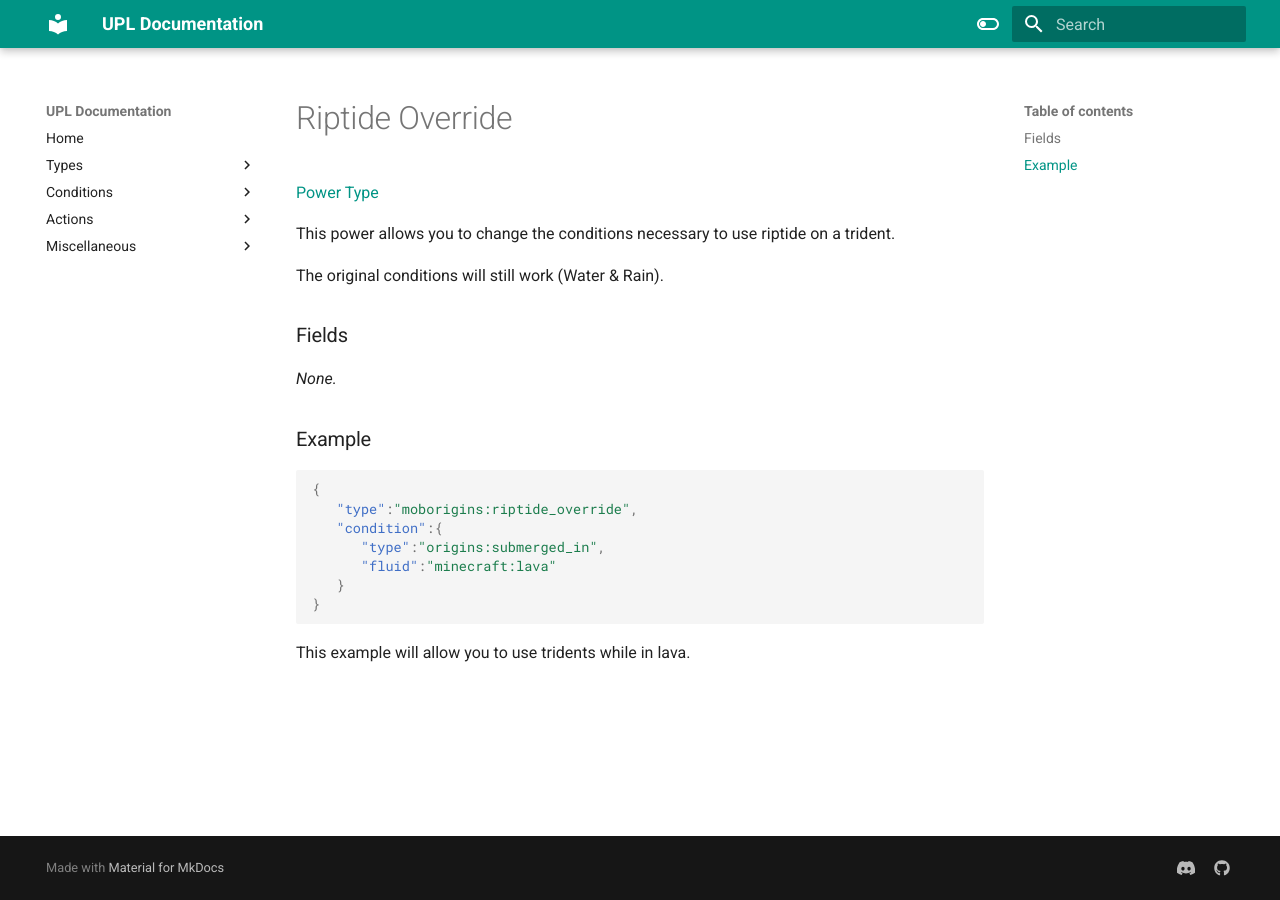
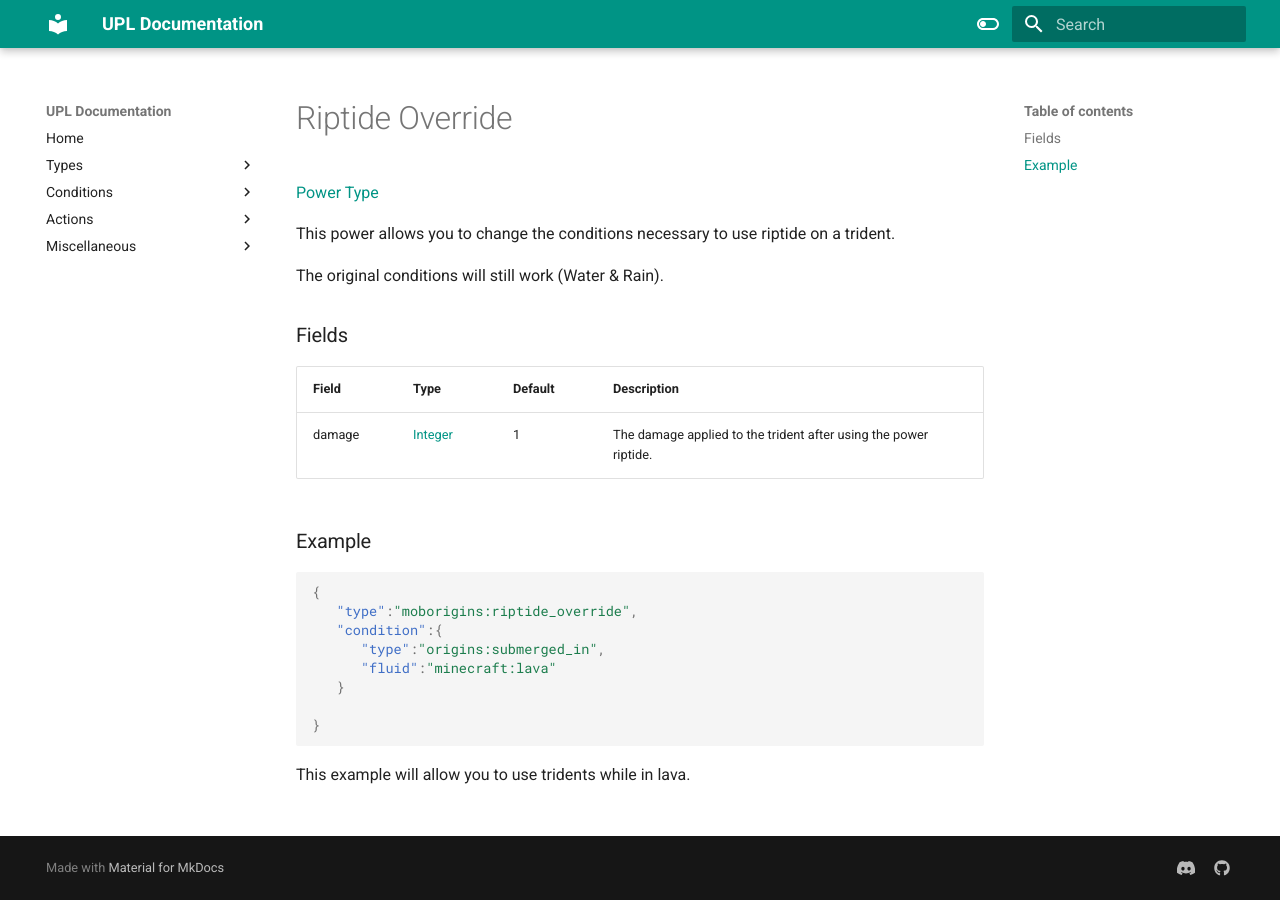
Before and after one commit to UltrusBot/Mob-Origin-Docs, an MkDocs documentation site: the page built from docs/power_types/riptide_override.md, in a window 1280 px wide. Built offline with MkDocs 1.6.1 and Material for MkDocs 9.7.7, drawn with Linux system fonts in a browser that asks for light colours; the version menu is left out.

Commit message:
Fix riptide override fields

````diff
--- a/docs/power_types/riptide_override.md
+++ b/docs/power_types/riptide_override.md
@@ -7,7 +7,9 @@ This power allows you to change the conditions necessary to use riptide on a tri
 The original conditions will still work (Water & Rain).
 ### Fields
 
-*None.*
+Field | Type | Default | Description
+------|------|---------|-------------
+damage | [Integer](https://origins.readthedocs.io/en/latest/types/data_types/integer/) | 1 | The damage applied to the trident after using the power riptide.
 
 ### Example
 
@@ -18,6 +20,7 @@ The original conditions will still work (Water & Rain).
       "type":"origins:submerged_in",
       "fluid":"minecraft:lava"
    }
+
 }
 ```
 This example will allow you to use tridents while in lava.
````
